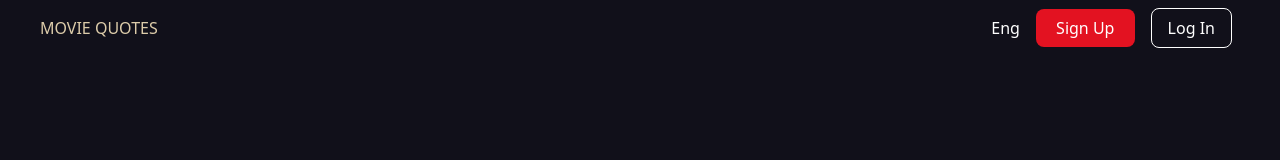
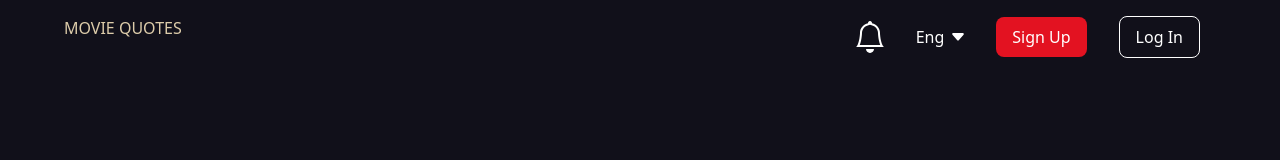
Before and after one commit to Muza21/epic-movie-quotes-front, a Vue app: page / in a window 1280 px wide. Shown: the top 160 px of the page. Built offline with nearby package versions, Linux system fonts and the light colour scheme.

Commit message:
feat: add sidebar

```diff
--- /dev/null
+++ b/src/components/icons/IconDropdown.vue
@@ -0,0 +1,14 @@
+<template>
+  <svg
+    width="12"
+    height="8"
+    viewBox="0 0 12 8"
+    fill="none"
+    xmlns="http://www.w3.org/2000/svg"
+  >
+    <path
+      d="M5.24702 7.14L0.451017 1.658C-0.114983 1.012 0.345017 3.67706e-07 1.20402 3.67706e-07L10.796 3.67706e-07C10.9883 -0.000164459 11.1765 0.0550878 11.3381 0.159141C11.4998 0.263194 11.628 0.411637 11.7075 0.586693C11.7869 0.761749 11.8142 0.955998 11.7861 1.14618C11.758 1.33636 11.6757 1.51441 11.549 1.659L6.75302 7.139C6.65916 7.24641 6.5434 7.3325 6.41353 7.39148C6.28365 7.45046 6.14266 7.48098 6.00002 7.48098C5.85738 7.48098 5.71638 7.45046 5.58651 7.39148C5.45663 7.3325 5.34088 7.24641 5.24702 7.139V7.14Z"
+      fill="white"
+    />
+  </svg>
+</template>
--- /dev/null
+++ b/src/components/layouts/NavigationBar.vue
@@ -0,0 +1,34 @@
+<template>
+  <header class="py-4 px-16 bg-[#11101A]">
+    <div class="wrapper">
+      <nav class="flex justify-between">
+        <RouterLink to="/" class="text-[#DDCCAA]">MOVIE QUOTES</RouterLink>
+        <div class="flex items-center">
+          <div class="mx-4">
+            <IconNotification />
+          </div>
+          <span class="flex items-center mx-4 text-white"
+            >Eng <IconDropdown class="ml-2" />
+          </span>
+          <router-link
+            :to="{ name: 'signup' }"
+            class="mx-4 bg-[#E31221] px-4 py-2 rounded-lg text-white"
+          >
+            Sign Up
+          </router-link>
+          <router-link
+            :to="{ name: 'login' }"
+            class="mx-4 px-4 py-2 rounded-lg text-white border border-white"
+          >
+            Log In
+          </router-link>
+        </div>
+      </nav>
+    </div>
+  </header>
+</template>
+
+<script setup>
+import IconNotification from "@/components/icons/IconNotification.vue";
+import IconDropdown from "@/components/icons/IconDropdown.vue";
+</script>
--- /dev/null
+++ b/src/components/layouts/SideBar.vue
@@ -0,0 +1,54 @@
+<template>
+  <div
+    class="h-full p-3 pl-16 space-y-2 w-72 dark:bg-gray-900 dark:text-gray-100"
+  >
+    <div class="divide-y divide-gray-700">
+      <ul class="pt-2 pb-4 space-y-1 text-sm">
+        <li class="flex dark:bg-gray-800 dark:text-gray-50">
+          <img
+            src="src/assets/Ellipse 1.png"
+            alt=""
+            class="w-12 h-12 rounded-full dark:bg-gray-500"
+          />
+          <div class="ml-4">
+            <h2 class="text-lg font-semibold text-white">Nino Tabagari</h2>
+            <span class="flex items-center space-x-1">
+              <a
+                rel="noopener noreferrer"
+                href="#"
+                class="text-xs hover:underline text-[#CED4DA] dark:text-gray-400"
+                >Edit your profile</a
+              >
+            </span>
+          </div>
+        </li>
+        <li class="dark:bg-gray-800 dark:text-gray-50">
+          <a
+            rel="noopener noreferrer"
+            href="#"
+            class="flex items-center p-2 rounded-md"
+          >
+            <IconHouseVue />
+            <span class="ml-6 text-white">News feed</span>
+          </a>
+        </li>
+        <li>
+          <a
+            rel="noopener noreferrer"
+            href="#"
+            class="flex items-center p-2 rounded-md"
+          >
+            <IconCameraVue />
+
+            <span class="ml-6 text-white">List of movies</span>
+          </a>
+        </li>
+      </ul>
+    </div>
+  </div>
+</template>
+
+<script setup>
+import IconCameraVue from "@/components/icons/IconCamera.vue";
+import IconHouseVue from "@/components/icons/IconHouse.vue";
+</script>
--- a/src/views/LandingPage.vue
+++ b/src/views/LandingPage.vue
@@ -1,26 +1,5 @@
 <template>
-  <header class="py-4 px-10 bg-[#11101A]">
-    <div class="wrapper">
-      <nav class="flex justify-between">
-        <RouterLink to="/" class="text-[#DDCCAA]">MOVIE QUOTES</RouterLink>
-        <div>
-          <span class="mx-2 text-white">Eng</span>
-          <router-link
-            :to="{ name: 'signup' }"
-            class="mx-2 bg-[#E31221] px-4 py-2 rounded-lg text-white"
-          >
-            Sign Up
-          </router-link>
-          <router-link
-            :to="{ name: 'login' }"
-            class="mx-2 px-4 py-2 rounded-lg text-white border border-white"
-          >
-            Log In
-          </router-link>
-        </div>
-      </nav>
-    </div>
-  </header>
+  <NavigationBar />
   <div class="bg-[#11101A] py-36">
     <h1 class="text-center text-3xl text-[#DDCCAA]">
       Find any quote in millions of movie lines
@@ -44,4 +23,6 @@
   </footer>
 </template>
 
-<script setup></script>
+<script setup>
+import NavigationBar from "@/components/layouts/NavigationBar.vue";
+</script>
--- a/src/views/ProfilePage.vue
+++ b/src/views/ProfilePage.vue
@@ -0,0 +1,11 @@
+<template>
+  <div class="bg-[#12101A] h-[100vh]">
+    <NavigationBar />
+    <SideBar />
+  </div>
+</template>
+
+<script setup>
+import NavigationBar from "@/components/layouts/NavigationBar.vue";
+import SideBar from "@/components/layouts/SideBar.vue";
+</script>
```
Also changed, not shown: src/assets/DropdownArrow.svg (added), src/assets/Ellipse 1.png (added).
